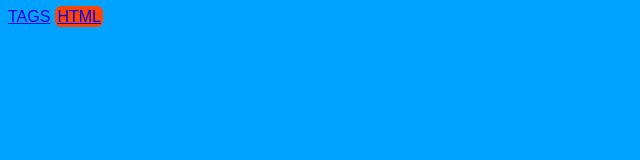
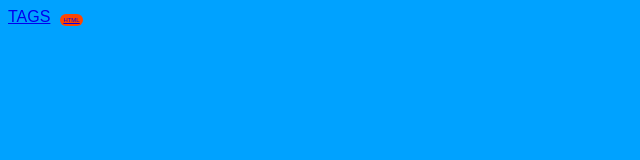
Before and after one commit to miguelmatoos/SiteOficial, a plain HTML site: page index.html in a window 1280 px wide. Shown: the whole page, without its empty margins (0-640 px from the left). Drawn offline with Linux system fonts and the light colour scheme.

Commit message:
Mudança de tamanhos na class tags

```diff
--- a/style.css
+++ b/style.css
@@ -13,6 +13,7 @@ body {
     content: "HTML";
     background-color: orangered;
     border-radius: 6px;
-    padding: 2px;
-    margin: 0px 5px;
+    padding: 3px;
+    margin: 0px 10px;
+    font-size: 6px;
 }
```
